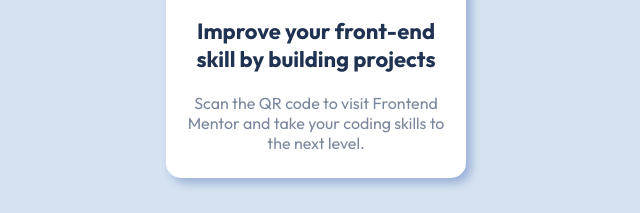
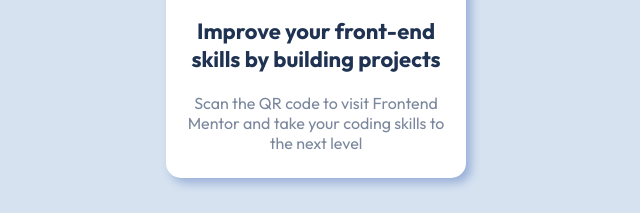
Before and after one commit to diogosaucedo/QR-code-component, a plain HTML site: page index.html in a window 1280 px wide. Shown: the part 455-668 px from the top of the page, 324-964 px from the left. Drawn offline with Linux system fonts and the light colour scheme.

Commit message:
Fix typo
Fix typo in index.html

```diff
--- a/index.html
+++ b/index.html
@@ -25,11 +25,11 @@
         alt="QR Code"
       />
       <h1 class="card__title">
-        Improve your front-end skill by building projects
+        Improve your front-end skills by building projects
       </h1>
       <p class="card__description">
         Scan the QR code to visit Frontend Mentor and take your coding skills to
-        the next level.
+        the next level
       </p>
     </main>
   </body>
```
